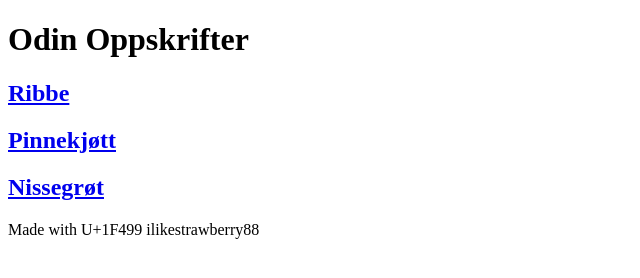
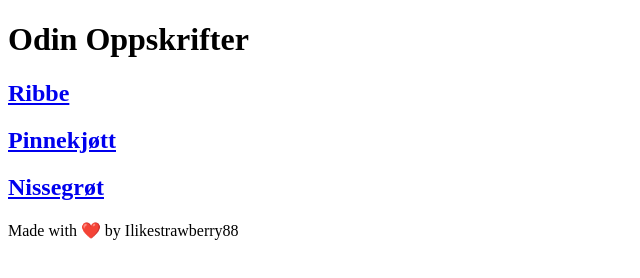
Before and after one commit to Ilikestrawberry88/odin-recipes, a plain HTML site: page recipes-norsk/norsk-recipe.html in a window 1280 px wide. Shown: the full height of the page, 0-640 px from the left. Drawn offline with Linux system fonts and the light colour scheme.

Commit message:
!add and modified footers in main page and recipes

```diff
--- a/recipes-norsk/norsk-recipe.html
+++ b/recipes-norsk/norsk-recipe.html
@@ -12,6 +12,6 @@
     <h2><a href="./pinnekjøtt.html">Pinnekjøtt</a></h2>
     <h2><a href="./nissegrøt.html">Nissegrøt</a></h2>
 
-    <footer>Made with U+1F499 ilikestrawberry88 </footer>
+    <footer>Made with ❤️ by Ilikestrawberry88</footer>
 </body>
 </html>
```
Also changed, not shown: recipes-norsk/nissegrøt.html (+2 -0 lines), recipes-norsk/pinnekjøtt.html (+1 -0 lines), recipes-norsk/rippe.html (+2 -0 lines).
